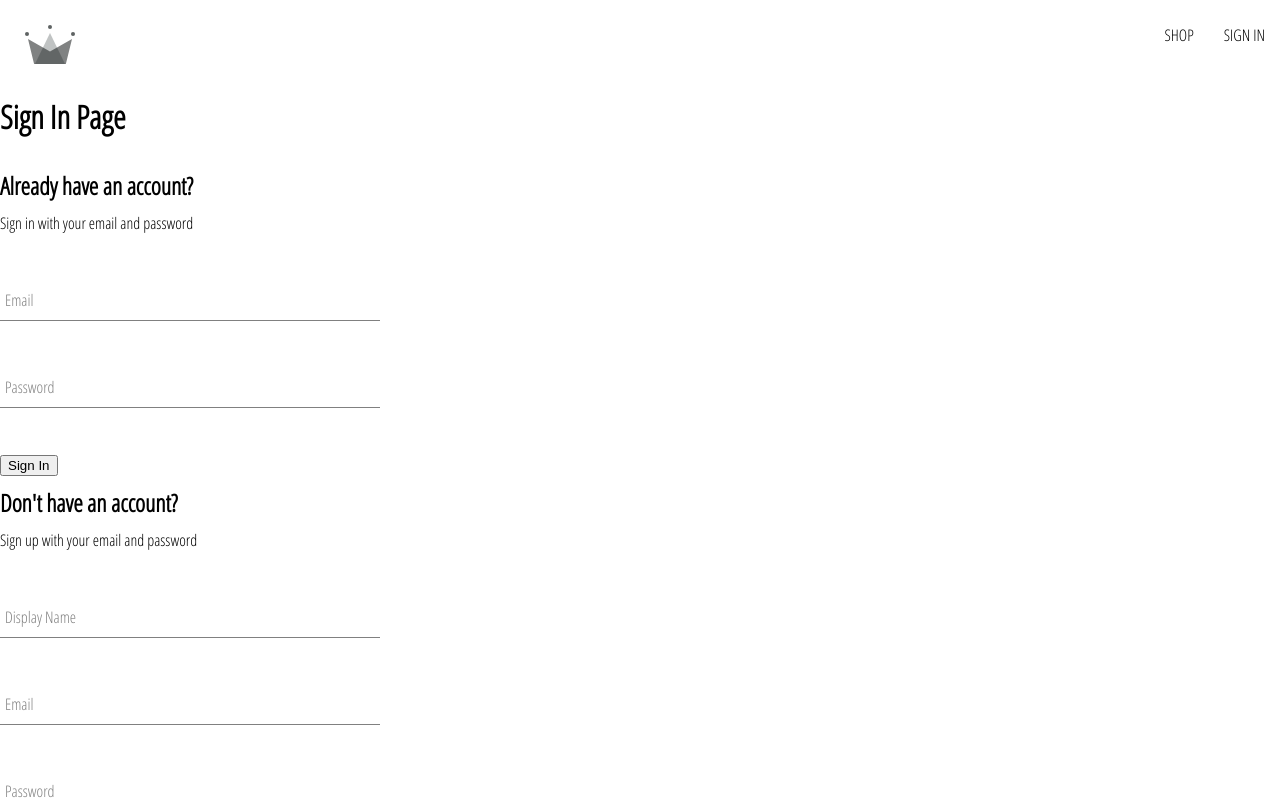
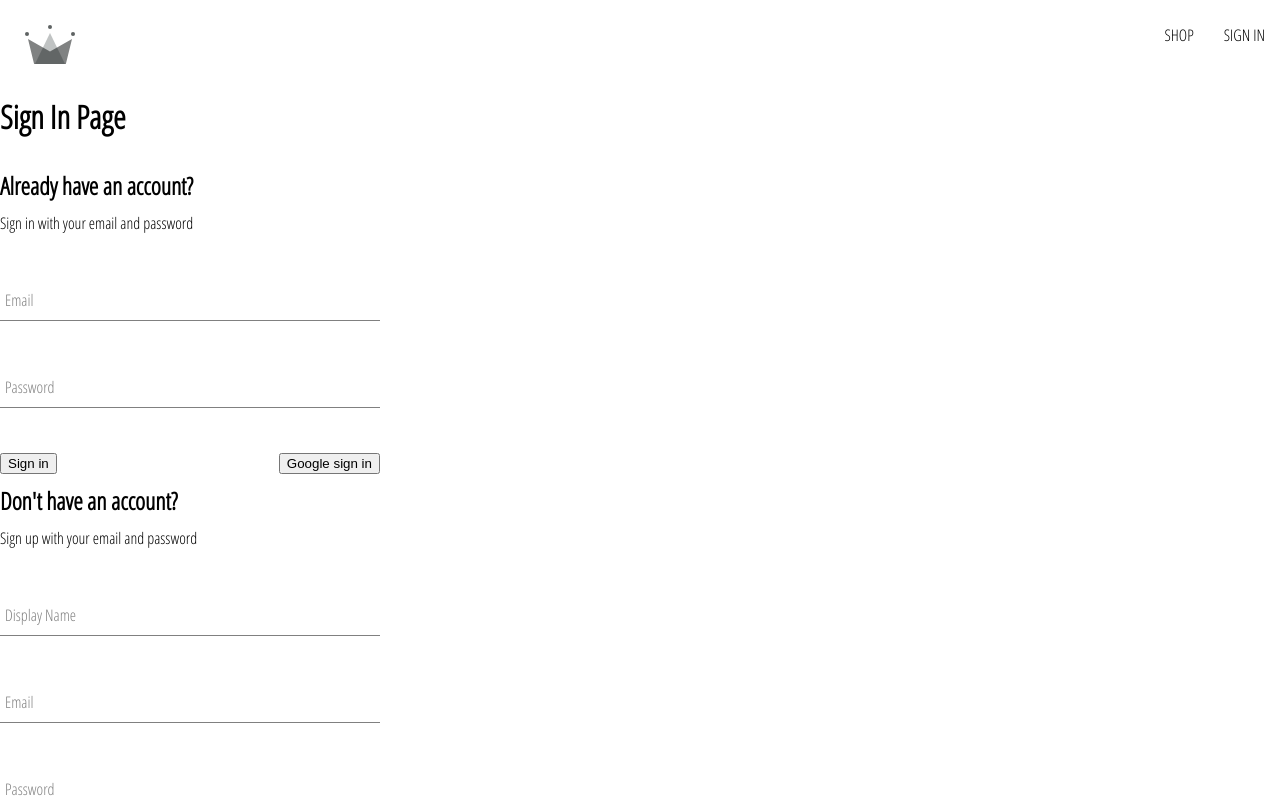
Before and after one commit to asher-miti/crwn-clothing-new, a React (Create React App) app: page /auth in a window 1280 px wide. Shown: the top 800 px of the page. Built offline with nearby package versions, Linux system fonts and the light colour scheme.

Commit message:
updating sign in form

```diff
--- a/src/components/sign-in-form/sign-in-form.component.js
+++ b/src/components/sign-in-form/sign-in-form.component.js
@@ -4,7 +4,7 @@ import FormInput from '../form-input/form-input.component';
 import Button from '../button/button.component';
 
 import {
-  createAuthUserWithEmailAndPassword,
+  signInWithGooglePopup,
   createUserDocumentFromAuth,
 } from '../../utils/firebase/firebase.utils';
 
@@ -23,6 +23,12 @@ const SignInForm = () => {
 
   const resetFormFields = () => {
     setFormFields(defaultFormFields);
+  };
+
+  const signInWithGoogle = async () => {
+    const { user } = await signInWithGooglePopup();
+
+    await createUserDocumentFromAuth(user);
   };
 
   const handleSubmit = async (event) => {
@@ -66,7 +72,12 @@ const SignInForm = () => {
           value={password}
         />
 
-        <Button type='submit'>Sign In</Button>
+        <div className='buttons-container'>
+          <Button type='submit'>Sign in</Button>
+          <Button buttonType='google' onClick={signInWithGoogle}>
+            Google sign in
+          </Button>
+        </div>
       </form>
     </div>
   );
--- a/src/components/sign-in-form/sign-in-form.styles.scss
+++ b/src/components/sign-in-form/sign-in-form.styles.scss
@@ -6,4 +6,9 @@
     h2 {
       margin: 10px 0;
     }
+
+    .buttons-container {
+      display: flex;
+      justify-content: space-between;
+    }
   }
```
